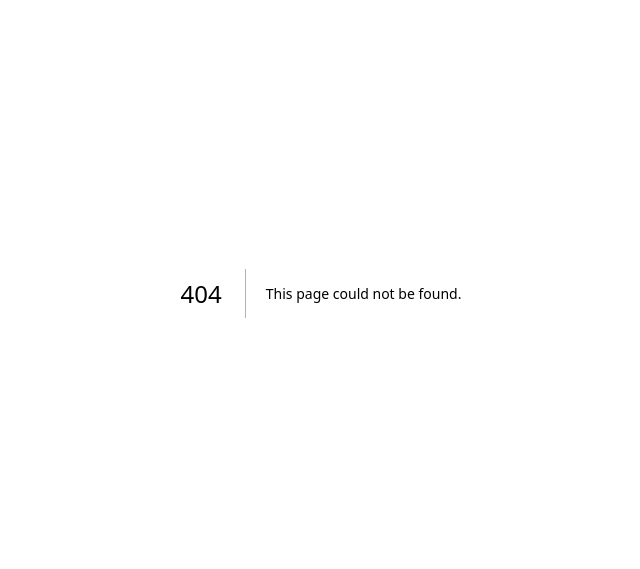
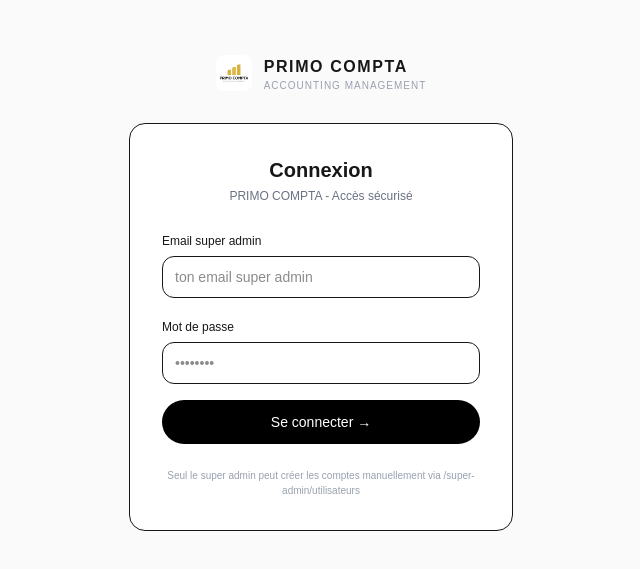
Before and after one commit to primoservices2-cmd/primo-compta, a Next.js app: page /login in a window 1280 px wide. Before the commit this address had no page. Shown: the part 107-676 px from the top of the page, without its empty margins (319-959 px from the left). Built offline with nearby package versions, Linux system fonts and the light colour scheme.

Commit message:
fix: ajout page login manquante

```diff
--- /dev/null
+++ b/src/app/login/page.tsx
@@ -0,0 +1,91 @@
+'use client'
+import { useState } from 'react'
+import { createClient } from '@/lib/supabase'
+import { PrimoLogo } from '@/components/PrimoLogo'
+import { useRouter } from 'next/navigation'
+
+export default function LoginPage() {
+  const [email, setEmail] = useState('')
+  const [password, setPassword] = useState('')
+  const [loading, setLoading] = useState(false)
+  const [error, setError] = useState('')
+  const router = useRouter()
+
+  const handleLogin = async (e: React.FormEvent) => {
+    e.preventDefault()
+    setLoading(true)
+    setError('')
+    const supabase = createClient()
+
+    const { data, error } = await supabase.auth.signInWithPassword({ email, password })
+
+    if (error) {
+      setError(error.message)
+      setLoading(false)
+      return
+    }
+
+    // Récupère le rôle pour rediriger
+    const { data: profile } = await supabase.from('profiles').select('role').eq('id', data.user.id).single()
+
+    if (profile?.role === 'super_admin') {
+      router.push('/super-admin/organisations')
+    } else if (profile?.role === 'org_admin') {
+      router.push('/super-admin/magasins')
+    } else {
+      router.push('/espace-magasin')
+    }
+  }
+
+  return (
+    <main className="min-h-screen bg-[#fafafa] flex items-center justify-center px-6">
+      <div className="w-full max-w-sm">
+        <div className="flex justify-center mb-8">
+          <PrimoLogo size="md" />
+        </div>
+
+        <div className="bg-white border rounded-2xl p-8">
+          <h1 className="text-xl font-bold text-center">Connexion</h1>
+          <p className="text-xs text-gray-500 text-center mt-1">PRIMO COMPTA - Accès sécurisé</p>
+
+          <form onSubmit={handleLogin} className="mt-6 space-y-4">
+            <div>
+              <label className="text-xs font-medium">Email super admin</label>
+              <input
+                type="email"
+                required
+                value={email}
+                onChange={e=>setEmail(e.target.value)}
+                className="w-full border rounded-xl px-3 py-2.5 text-sm mt-1"
+                placeholder="ton email super admin"
+              />
+            </div>
+            <div>
+              <label className="text-xs font-medium">Mot de passe</label>
+              <input
+                type="password"
+                required
+                value={password}
+                onChange={e=>setPassword(e.target.value)}
+                className="w-full border rounded-xl px-3 py-2.5 text-sm mt-1"
+                placeholder="••••••••"
+              />
+            </div>
+
+            {error && <p className="text-xs text-red-600 bg-red-50 p-2 rounded-lg">{error}</p>}
+
+            <button
+              disabled={loading}
+              type="submit"
+              className="w-full bg-black text-white rounded-full py-3 text-sm font-medium disabled:opacity-50"
+            >
+              {loading ? 'Connexion...' : 'Se connecter →'}
+            </button>
+          </form>
+
+          <p className="text-[10px] text-gray-400 text-center mt-6">Seul le super admin peut créer les comptes manuellement via /super-admin/utilisateurs</p>
+        </div>
+      </div>
+    </main>
+  )
+}
```
